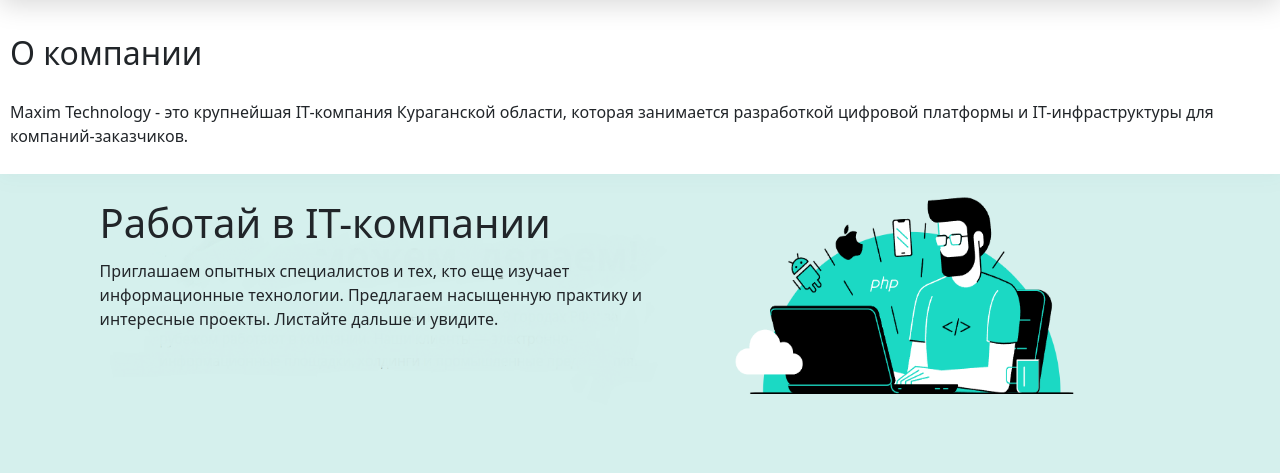
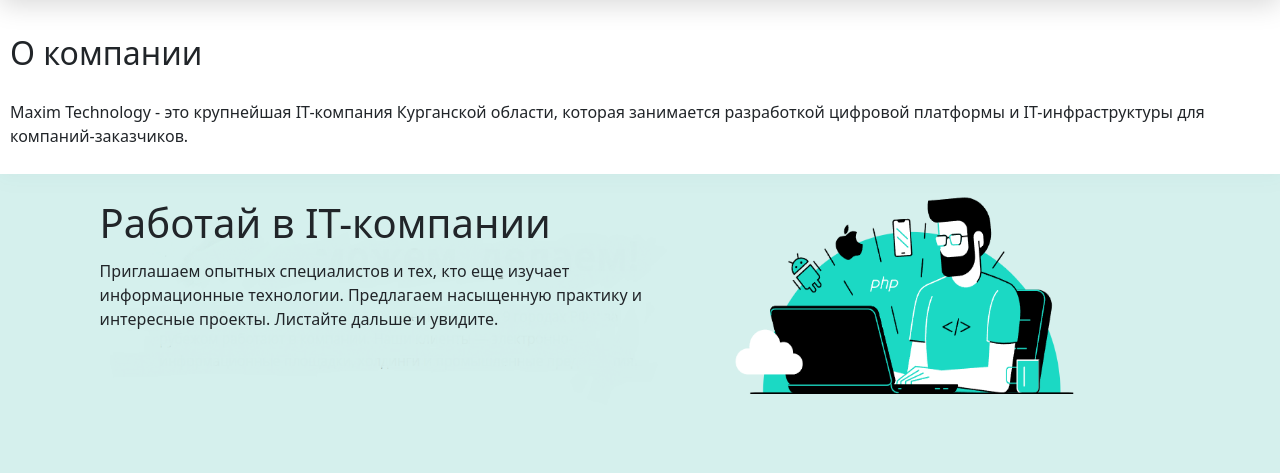
Before and after one commit to tana405/maximtech, a Flask app: page / in a window 1280 px wide. Shown: the part 83-556 px from the top of the page. Run offline with Flask 3, Linux system fonts and the light colour scheme.

Commit message:
opechatka

```diff
--- a/templates/index.html
+++ b/templates/index.html
@@ -28,7 +28,7 @@
 
 <main>
     <h2>О компании</h2>
-    <p>Maxim Technology - это крупнейшая IT-компания Кураганской области, которая занимается разработкой цифровой платформы и IT-инфраструктуры для компаний-заказчиков.</p>
+    <p>Maxim Technology - это крупнейшая IT-компания Курганской области, которая занимается разработкой цифровой платформы и IT-инфраструктуры для компаний-заказчиков.</p>
 
     <div class="summary"></div>
 
```
